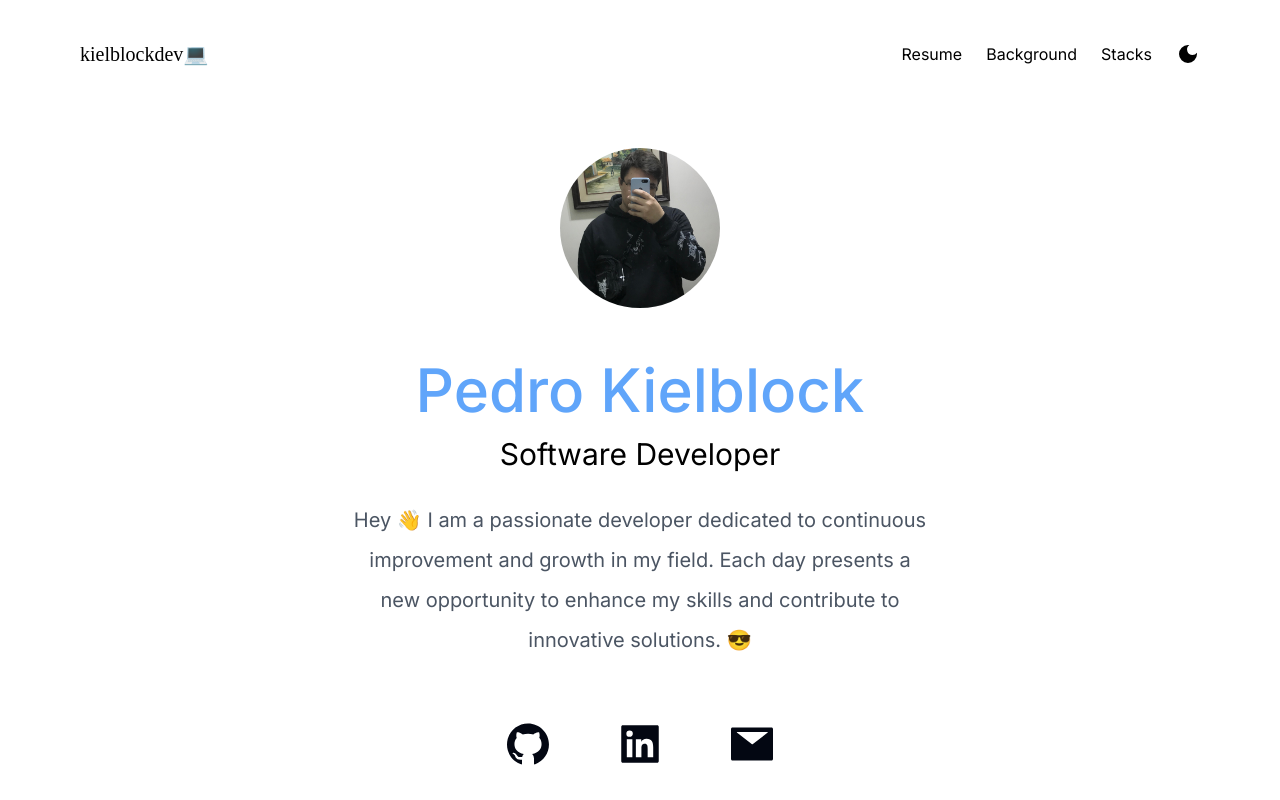
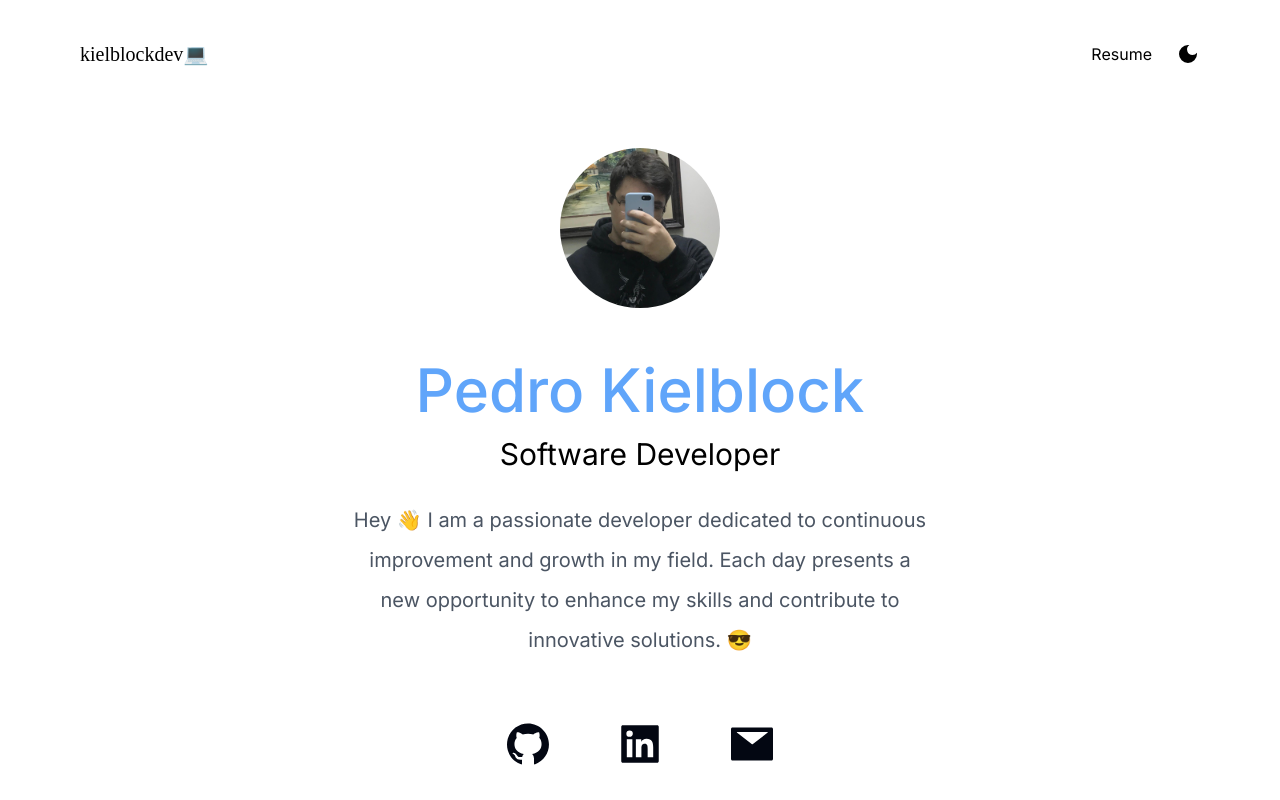
Before and after one commit to pkielblock/kielblock-dev, a Next.js app: page / in a window 1280 px wide. Shown: the top 800 px of the page. Built offline with nearby package versions, Linux system fonts and the light colour scheme.

Commit message:
feat: version v1.6 - changed profile picture and navbar

```diff
--- a/src/app/page.js
+++ b/src/app/page.js
@@ -22,12 +22,6 @@ export default function Home() {
             <ul className='flex items-center'>
               <li>
                   <a href='https://drive.google.com/uc?export=download&id=1_dbdBVcPezmVT1ccUFJHedXzFzxMqGmu' download="pedro_resume.pdf" class="hover:underline me-4 md:me-6 dark:text-white">Resume</a>
-              </li>
-              <li>
-                  <a href="#background" class="hover:underline me-4 md:me-6 dark:text-white">Background</a>
-              </li>
-              <li>
-                  <a href="#stacks" class="hover:underline me-4 md:me-6 dark:text-white">Stacks</a>
               </li>
               <li >
                 <MdDarkMode onClick={() => setDarkMode(!darkMode)} className='hover:scale-110 transition duration-250 cursor-pointer text-2xl dark:text-white'/>
```
Also changed, not shown: public/profile.jpg, 1 other file (tests, documents, lock files or other folders).
